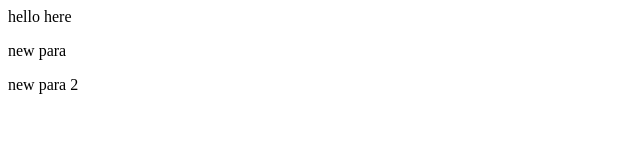
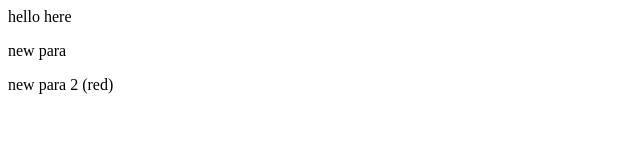
Before and after one commit to SHARLEEZ25/GitProSample, a plain HTML site: page index.html in a window 1280 px wide. Shown: the full height of the page, 0-640 px from the left. Drawn offline with Linux system fonts and the light colour scheme.

```diff
--- a/index.html
+++ b/index.html
@@ -1,3 +1,3 @@
 <p>hello here</p>
 <p>new para</p>
-<p>new para 2 </p>
+<p>new para 2 (red)</p>
```
